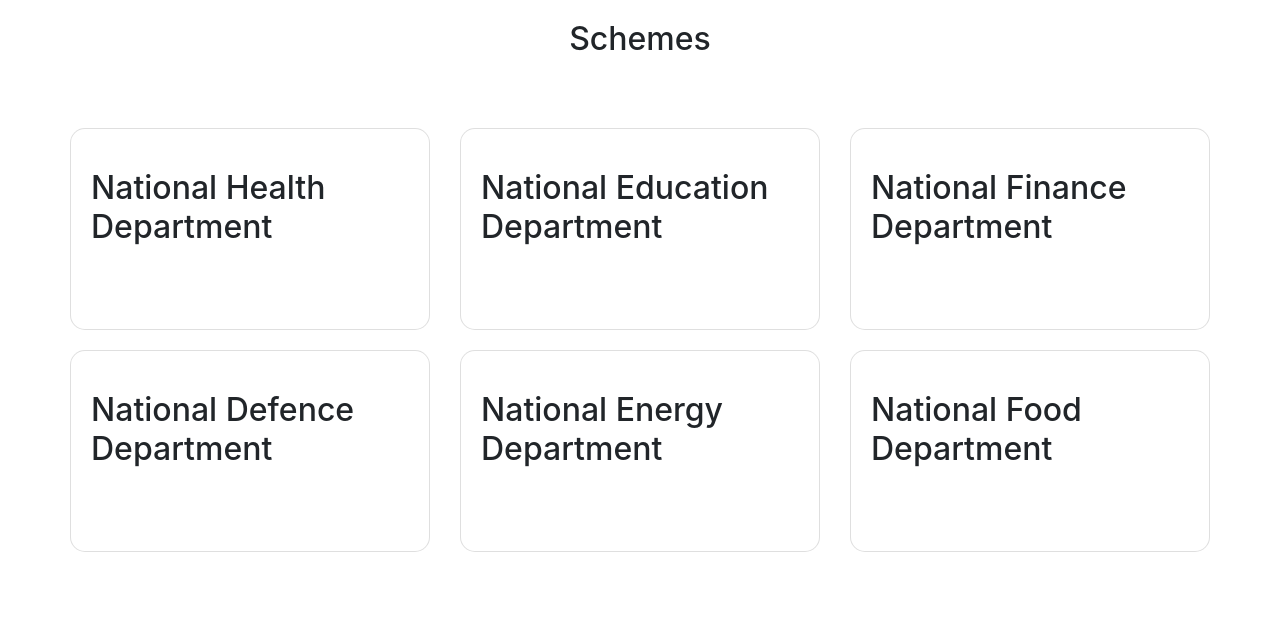
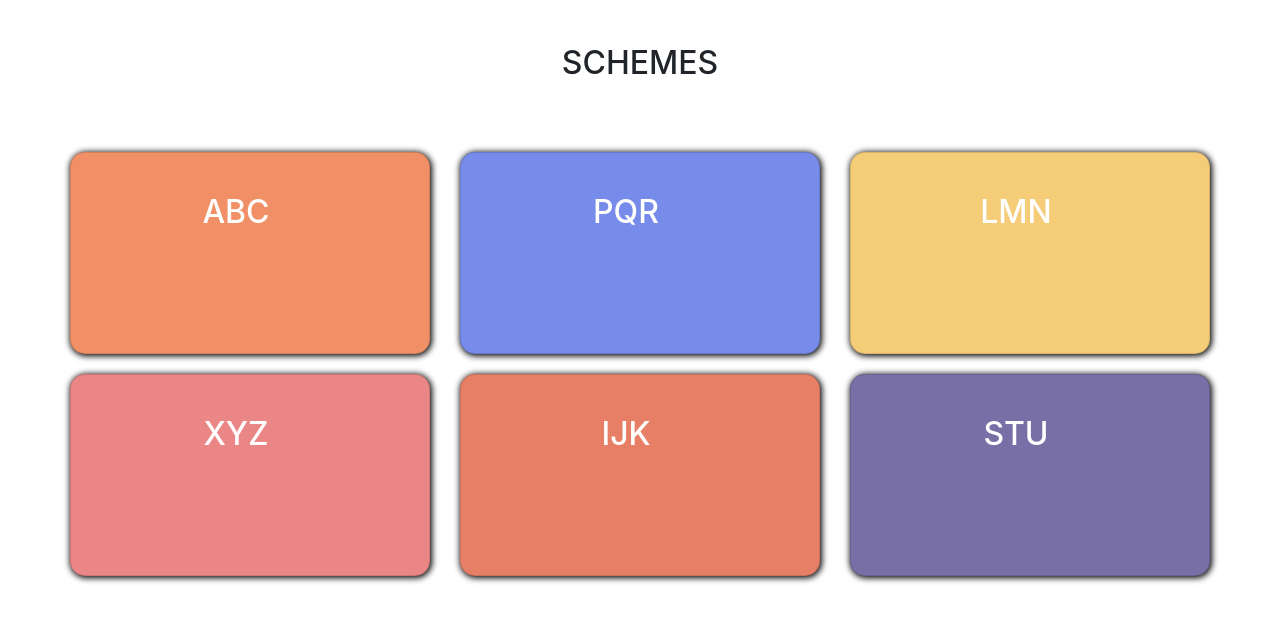
Before and after one commit to niddhhii/e-governance, a React (Create React App) app: page /schemes in a window 1280 px wide. Shown: the top 622 px of the page. Built offline with nearby package versions, Linux system fonts and the light colour scheme.

Commit message:
added colors to cards

```diff
--- a/src/component/department/department.css
+++ b/src/component/department/department.css
@@ -3,7 +3,9 @@ h2{
     display: block;
 }
 .card{
-    border-radius: 15px;
+    border-radius: 5px;
+    color: white;
+    box-shadow: 0px 0.5px 5px 0px black;
 }
 .card-body{
     height: 200px;
--- a/src/component/department/department.jsx
+++ b/src/component/department/department.jsx
@@ -6,33 +6,33 @@ import {
 
 const department = () => {
     return (
-        <div>
-            <center><h2>Departments</h2></center>
+        <div><br/>
+            <center><h2>DEPARTMENTS</h2></center>
             <Container>
                 <Row>
                     <Col>
-                        <Card>
+                        <Card style={{backgroundColor: '#f19066'}}>
                             <CardBody>
                                 <CardTitle>
-                                    <h2>National Health Department</h2>
+                                    <h2><center>National Health Department</center></h2>
                                 </CardTitle>
                             </CardBody>
                         </Card>
                     </Col>
                     <Col>
-                        <Card>
+                        <Card style={{backgroundColor: '#778beb'}}>
                             <CardBody>
                                 <CardTitle>
-                                    <h2>National Education Department</h2>
+                                    <h2><center>National Education Department</center></h2>
                                 </CardTitle>
                             </CardBody>
                         </Card>
                     </Col>
                     <Col>
-                        <Card>
+                        <Card style={{backgroundColor: '#f5cd79'}}>
                             <CardBody>
                                 <CardTitle>
-                                    <h2>National Finance Department</h2>
+                                    <h2><center>National Finance Department</center></h2>
                                 </CardTitle>
                             </CardBody>
                         </Card>
@@ -40,28 +40,28 @@ const department = () => {
                 </Row>
                 <Row>
                     <Col>
-                        <Card>
+                        <Card style={{backgroundColor: '#ea8685'}}>
                             <CardBody>
                                 <CardTitle>
-                                    <h2>National Defence Department</h2>
+                                    <h2><center>National Defence Department</center></h2>
                                 </CardTitle>
                             </CardBody>
                         </Card>
                     </Col>
                     <Col>
-                        <Card>
+                        <Card style={{backgroundColor: '#e77f67'}}>
                             <CardBody>
                                 <CardTitle>
-                                    <h2>National Energy Department</h2>
+                                    <h2><center>National Energy Department</center></h2>
                                 </CardTitle>
                             </CardBody>
                         </Card>
                     </Col>
                     <Col>
-                        <Card>
+                        <Card style={{backgroundColor: '#786fa6'}}>
                             <CardBody>
                                 <CardTitle>
-                                    <h2>National Food Department</h2>
+                                    <h2><center>National Food Department</center>   </h2>
                                 </CardTitle>
                             </CardBody>
                         </Card>
--- a/src/component/schemes/schemes.css
+++ b/src/component/schemes/schemes.css
@@ -4,6 +4,8 @@ h2{
 }
 .card{
     border-radius: 15px;
+    color: white;
+    box-shadow: 1px 1px 6px 1px black;
 }
 .card-body{
     height: 200px;
--- a/src/component/schemes/schemes.jsx
+++ b/src/component/schemes/schemes.jsx
@@ -7,33 +7,33 @@ import {
 
 const schemes = () => {
     return (
-        <div>
-            <center><h2>Schemes</h2></center>
+        <div><br/>
+            <center><h2>SCHEMES</h2></center>
             <Container>
                 <Row>
                     <Col>
-                        <Card>
+                        <Card style={{backgroundColor: '#f19066'}}>
                             <CardBody>
                                 <CardTitle>
-                                    <h2>National Health Department</h2>
+                                    <h2><center>ABC</center></h2>
                                 </CardTitle>
                             </CardBody>
                         </Card>
                     </Col>
                     <Col>
-                        <Card>
+                        <Card style={{backgroundColor: '#778beb'}}>
                             <CardBody>
                                 <CardTitle>
-                                    <h2>National Education Department</h2>
+                                    <h2><center>PQR</center></h2>
                                 </CardTitle>
                             </CardBody>
                         </Card>
                     </Col>
                     <Col>
-                        <Card>
+                        <Card style={{backgroundColor: '#f5cd79'}}>
                             <CardBody>
                                 <CardTitle>
-                                    <h2>National Finance Department</h2>
+                                    <h2><center>LMN</center></h2>
                                 </CardTitle>
                             </CardBody>
                         </Card>
@@ -41,28 +41,28 @@ const schemes = () => {
                 </Row>
                 <Row>
                     <Col>
-                        <Card>
+                        <Card style={{backgroundColor: '#ea8685'}}>
                             <CardBody>
                                 <CardTitle>
-                                    <h2>National Defence Department</h2>
+                                    <h2><center>XYZ</center></h2>
                                 </CardTitle>
                             </CardBody>
                         </Card>
                     </Col>
                     <Col>
-                        <Card>
+                        <Card style={{backgroundColor: '#e77f67'}}>
                             <CardBody>
                                 <CardTitle>
-                                    <h2>National Energy Department</h2>
+                                    <h2><center>IJK</center></h2>
                                 </CardTitle>
                             </CardBody>
                         </Card>
                     </Col>
                     <Col>
-                        <Card>
+                        <Card style={{backgroundColor: '#786fa6'}}>
                             <CardBody>
                                 <CardTitle>
-                                    <h2>National Food Department</h2>
+                                    <h2><center>STU</center></h2>
                                 </CardTitle>
                             </CardBody>
                         </Card>
--- a/src/component/state_dept/state_dept.css
+++ b/src/component/state_dept/state_dept.css
@@ -3,7 +3,9 @@ h2{
     display: block;
 }
 .card{
-    border-radius: 15px;
+    border-radius: 5px;
+    color: white;
+    box-shadow: 0px 0.5px 5px 0px black;
 }
 .card-body{
     height: 200px;
--- a/src/component/state_dept/state_dept.jsx
+++ b/src/component/state_dept/state_dept.jsx
@@ -7,33 +7,33 @@ import {
 
 const state_dept = () => {
     return (
-        <div>
-            <center><h2>State Dept</h2></center>
+        <div><br/>
+            <center><h2>STATE DEPARTMENTS</h2></center>
             <Container>
                 <Row>
                     <Col>
-                        <Card>
+                        <Card style={{backgroundColor: '#f19066'}}>
                             <CardBody>
                                 <CardTitle>
-                                    <h2>National Health Department</h2>
+                                    <h2><center>State Health Department</center></h2>
                                 </CardTitle>
                             </CardBody>
                         </Card>
                     </Col>
                     <Col>
-                        <Card>
+                        <Card style={{backgroundColor: '#778beb'}}>
                             <CardBody>
                                 <CardTitle>
-                                    <h2>National Education Department</h2>
+                                    <h2><center>State Education Department</center></h2>
                                 </CardTitle>
                             </CardBody>
                         </Card>
                     </Col>
                     <Col>
-                        <Card>
+                        <Card style={{backgroundColor: '#f5cd79'}}>
                             <CardBody>
                                 <CardTitle>
-                                    <h2>National Finance Department</h2>
+                                    <h2><center>State Finance Department</center></h2>
                                 </CardTitle>
                             </CardBody>
                         </Card>
@@ -41,28 +41,28 @@ const state_dept = () => {
                 </Row>
                 <Row>
                     <Col>
-                        <Card>
+                        <Card style={{backgroundColor: '#ea8685'}}>
                             <CardBody>
                                 <CardTitle>
-                                    <h2>National Defence Department</h2>
+                                    <h2><center>State Defence Department</center></h2>
                                 </CardTitle>
                             </CardBody>
                         </Card>
                     </Col>
                     <Col>
-                        <Card>
+                        <Card style={{backgroundColor: '#e77f67'}}>
                             <CardBody>
                                 <CardTitle>
-                                    <h2>National Energy Department</h2>
+                                    <h2><center>State Energy Department</center></h2>
                                 </CardTitle>
                             </CardBody>
                         </Card>
                     </Col>
                     <Col>
-                        <Card>
+                        <Card style={{backgroundColor: '#786fa6'}}>
                             <CardBody>
                                 <CardTitle>
-                                    <h2>National Food Department</h2>
+                                    <h2><center>State Food Department</center></h2>
                                 </CardTitle>
                             </CardBody>
                         </Card>
```
